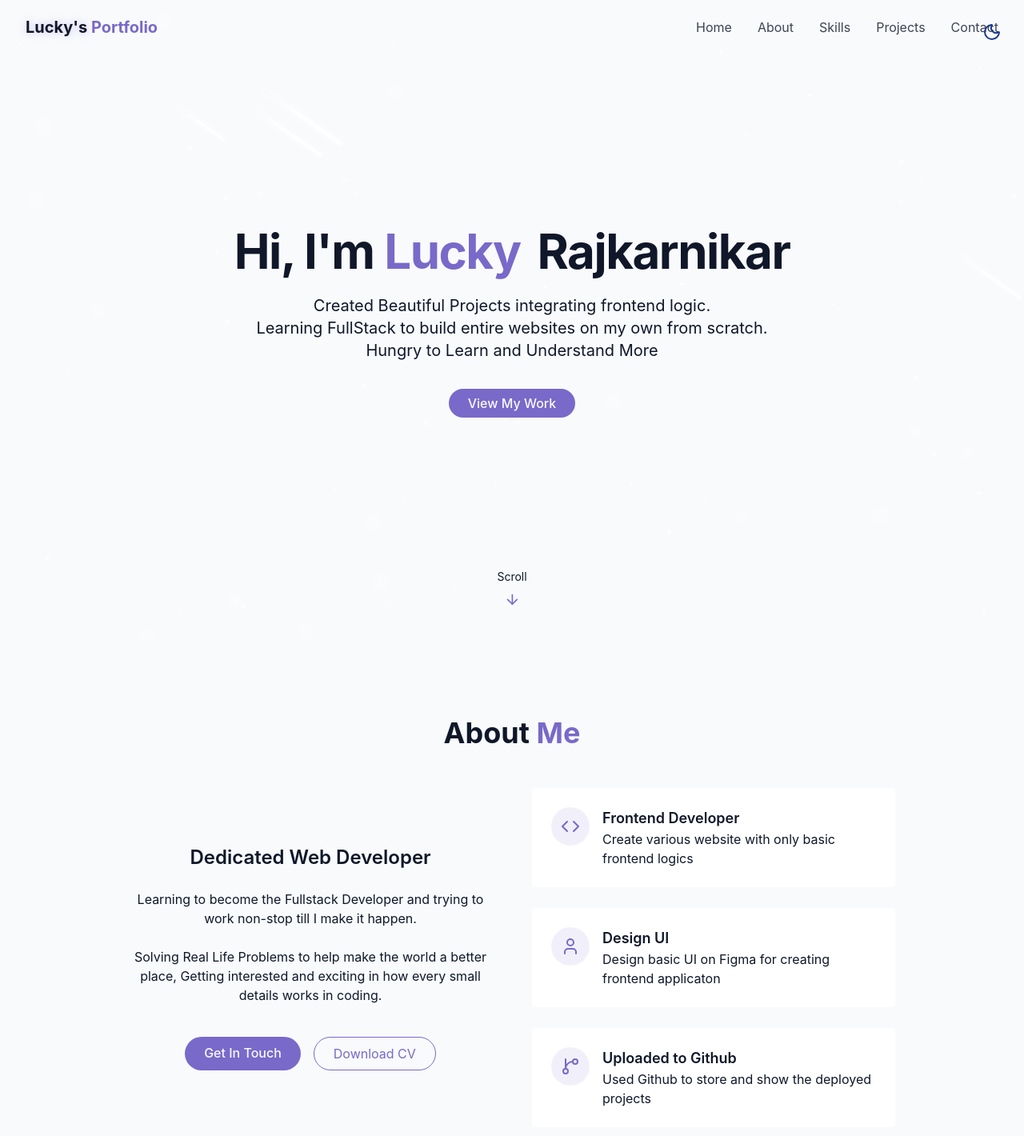
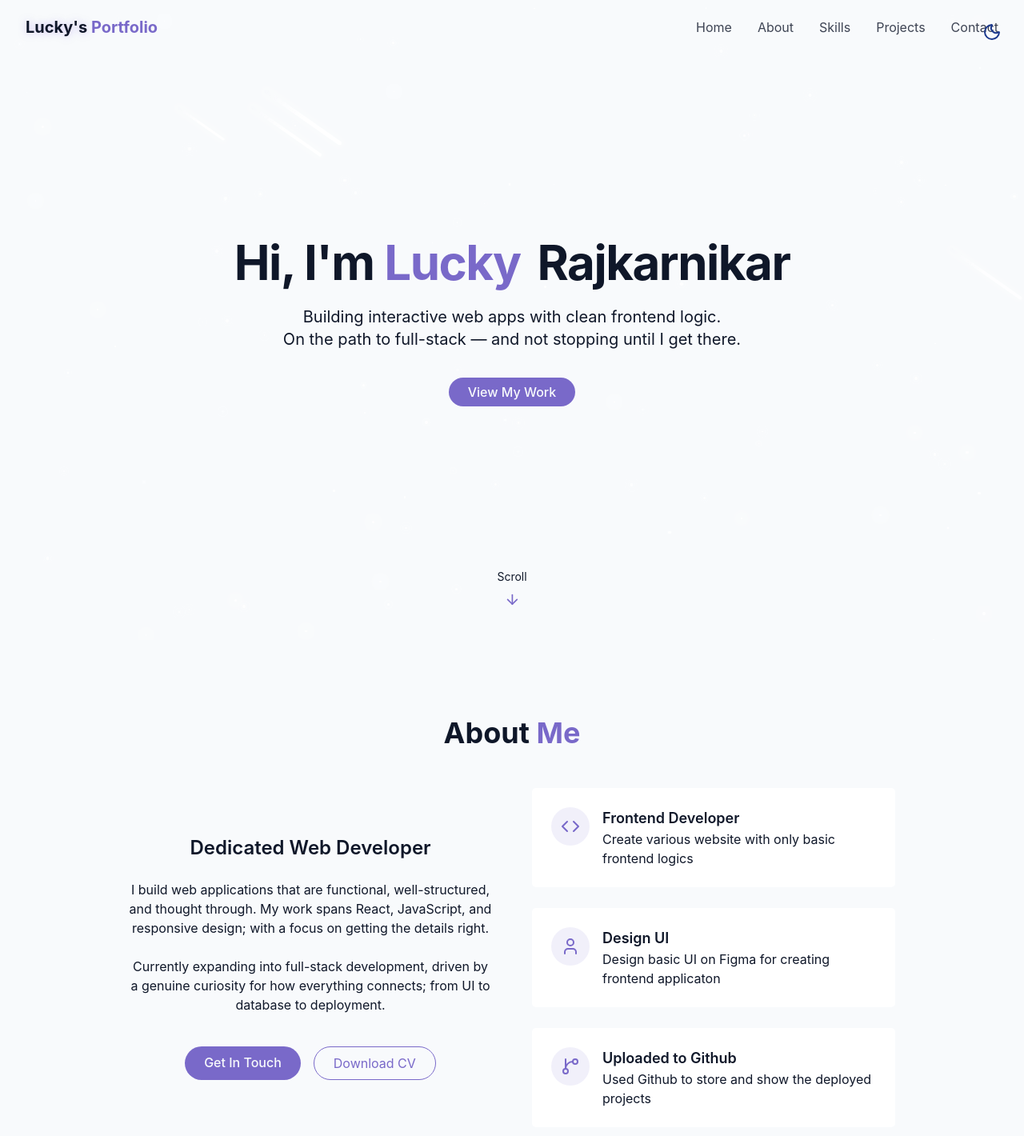
Before and after one commit to Luckyishim/Portfolio-Website, a React app: page / in a window 1280 px wide. Shown: the top 1420 px of the page at 80% size. Built offline with nearby package versions, Linux system fonts and the light colour scheme; the HTML template or start-up script is replaced by a standard one.

Commit message:
Details changing

```diff
--- a/src/components/AboutSection.jsx
+++ b/src/components/AboutSection.jsx
@@ -11,11 +11,11 @@ export const AboutSection = () => {
                 <div className="space-y-6" >
                     <h3 className="text-2xl font-semibold" >Dedicated Web Developer</h3>
                     <p className="text-muted-forefround" >
-                        Learning to become the Fullstack Developer and trying to work non-stop till I make it happen.
+                       I build web applications that are functional, well-structured, and thought through.
+                       My work spans React, JavaScript, and responsive design; with a focus on getting the details right.
                     </p>
                     <p className="text-muted-forefround">
-                        Solving Real Life Problems to help make the world a better place,
-                        Getting interested and exciting in how every small details works in coding.
+Currently expanding into full-stack development, driven by a genuine curiosity for how everything connects; from UI to database to deployment.
                     </p>
 
                     <div className="flex flex-col sm:flex-row gap-4 pt-4 justify-center" >
--- a/src/components/HeroSection.jsx
+++ b/src/components/HeroSection.jsx
@@ -10,9 +10,8 @@ export const HeroSection = () => {
                     <span className="text-gradient ml-2 opacity-0 animate-fade-in-delay-2" > Rajkarnikar </span>
                 </h1>
                 <p className="text-lg md:text-xl text-muted-foreground max-2-2xl mx-auto opacity-0 animate-fade-in-delay-4" >
-                    Created Beautiful Projects integrating frontend logic.<br />
-                    Learning FullStack to build entire websites on my own from scratch. <br />
-                    Hungry to Learn and Understand More
+                    Building interactive web apps with clean frontend logic.<br/>
+                    On the path to full-stack — and not stopping until I get there.
                 </p>
 
                 <div className=" pt-4 opacity-0 animate-fade-in-delay-4" >
```
